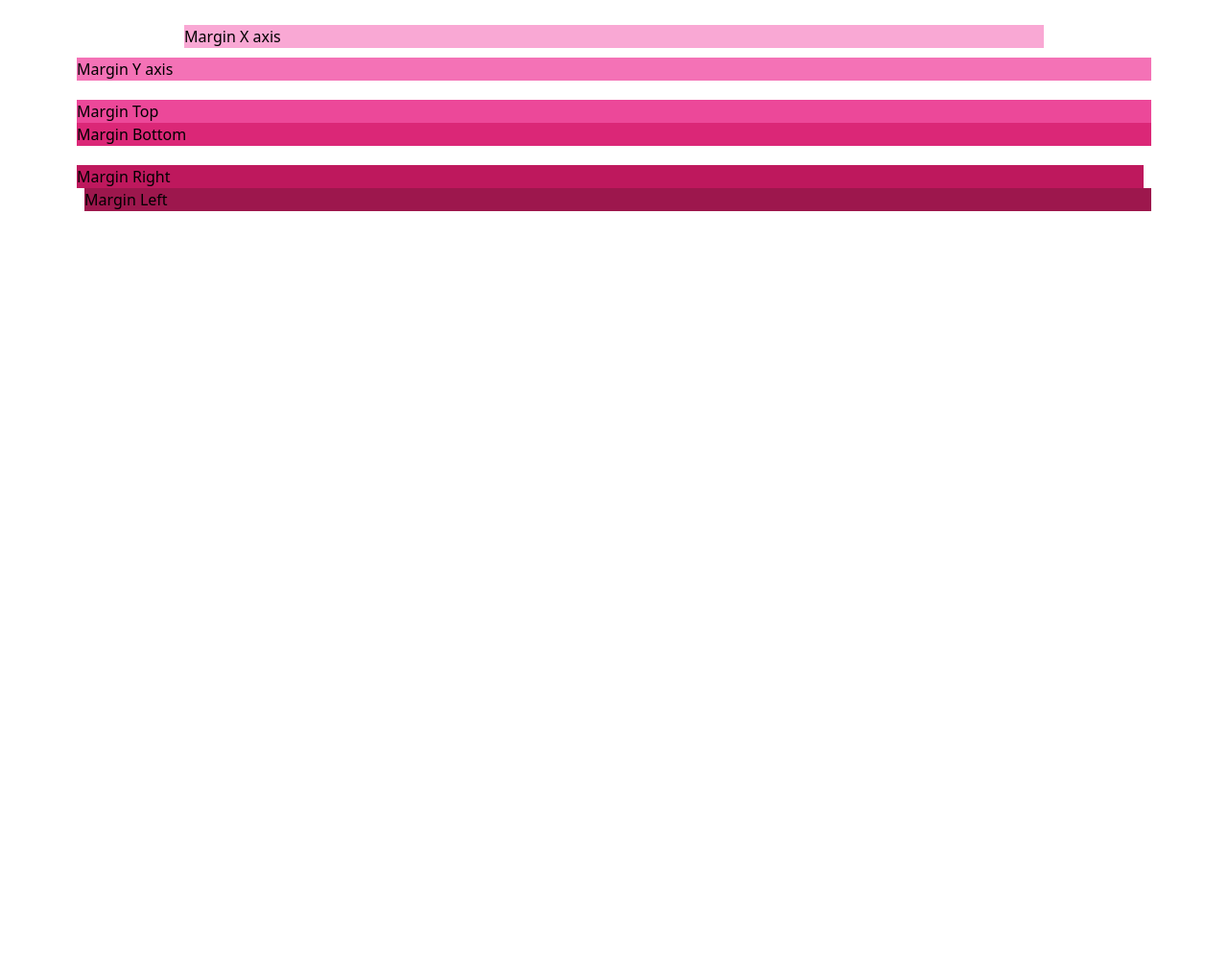
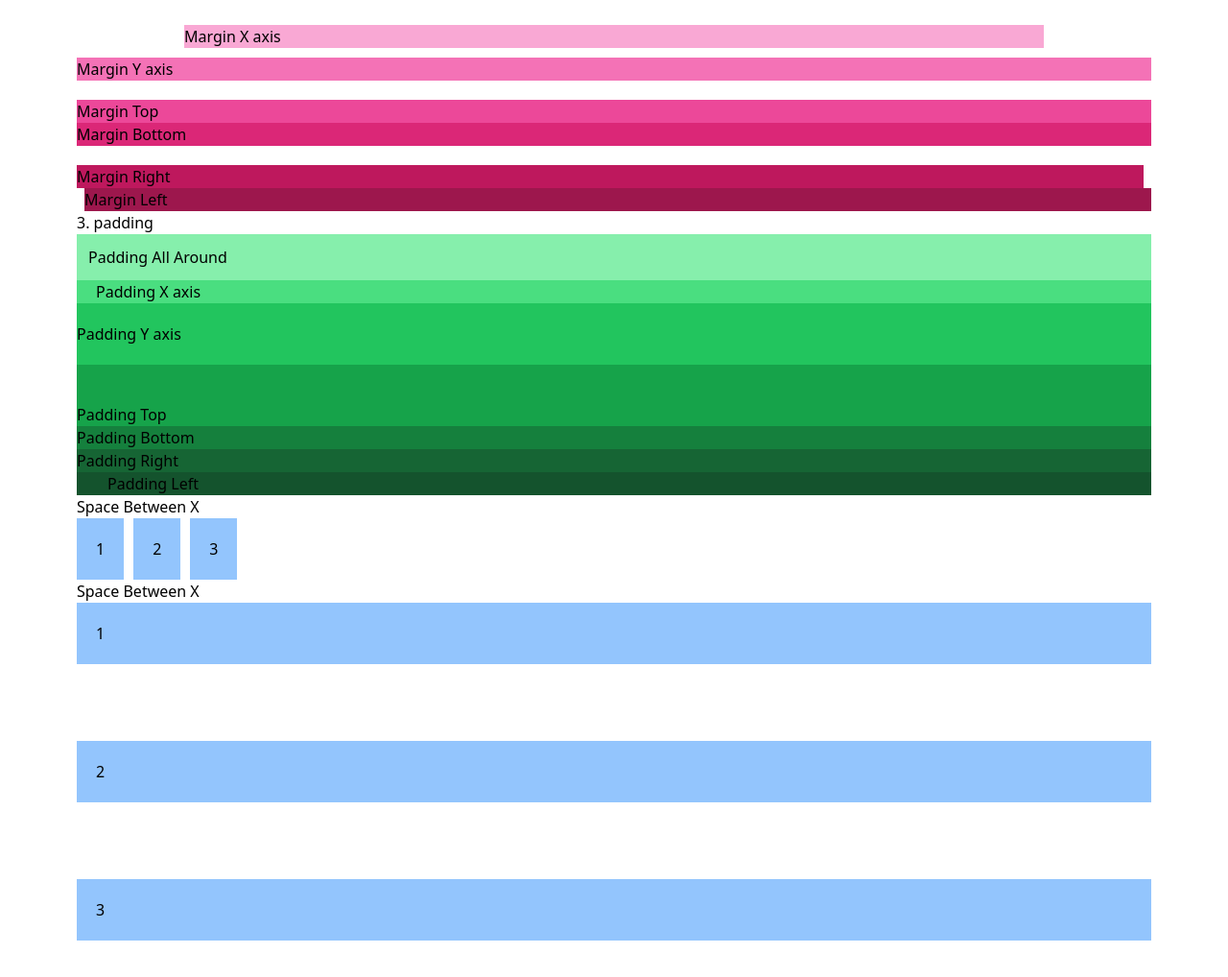
Before and after one commit to manjunathdp/Tailwind-CSS, a plain HTML site: page Fundamentals/2. Container Spacing/index.html in a window 1280 px wide. Shown: the part 578-1596 px from the top of the page at 96% size. Before the commit the page ends 878 px from the top, so only its background shows below. Drawn offline with nearby package versions, Linux system fonts and the light colour scheme.

Commit message:
Space Between X and Y

```diff
--- a/Fundamentals/2. Container Spacing/index.html
+++ b/Fundamentals/2. Container Spacing/index.html
@@ -26,7 +26,7 @@
     <div class="ml-8 bg-yellow-900">Margin Left</div>
 
     <!-- Arbitrary Spacing -->
-     <h1>2. Arbitrary Spacing </h1>
+    <h1>2. Arbitrary Spacing</h1>
     <div class="m-[100px] bg-pink-200">Margin All Around</div>
     <div class="mx-[10%] bg-pink-300">Margin X axis</div>
     <div class="my-[10px] bg-pink-400">Margin Y axis</div>
@@ -38,8 +38,29 @@
     <!-- Padding -->
     <!-- https://tailwindcss.com/docs/padding -->
 
+    <h1>3. padding</h1>
+    <div class="p-3 bg-green-300">Padding All Around</div>
+    <div class="px-5 bg-green-400">Padding X axis</div>
+    <div class="py-5 bg-green-500">Padding Y axis</div>
+    <div class="pt-10 bg-green-600">Padding Top</div>
+    <div class="pb bg-green-700">Padding Bottom</div>
+    <div class="pr-8 bg-green-800">Padding Right</div>
+    <div class="pl-8 bg-green-900">Padding Left</div>
+
     <!-- https://tailwindcss.com/docs/space -->
     <!-- Space Between X -->
+     <h1>Space Between X</h1>
+     <div class="flex space-x-[10px]">
+      <div class="p-5 bg-blue-300">1</div>
+      <div class="p-5 bg-blue-300">2</div>
+      <div class="p-5 bg-blue-300">3</div>
+     </div>
     <!-- Space Between Y -->
+     <h1>Space Between X</h1>
+     <div class="flex-col space-y-20">
+      <div class="p-5 bg-blue-300">1</div>
+      <div class="p-5 bg-blue-300">2</div>
+      <div class="p-5 bg-blue-300">3</div>
+     </div>
   </body>
 </html>
```
Lines whose indentation alone changed are shown as unchanged.
